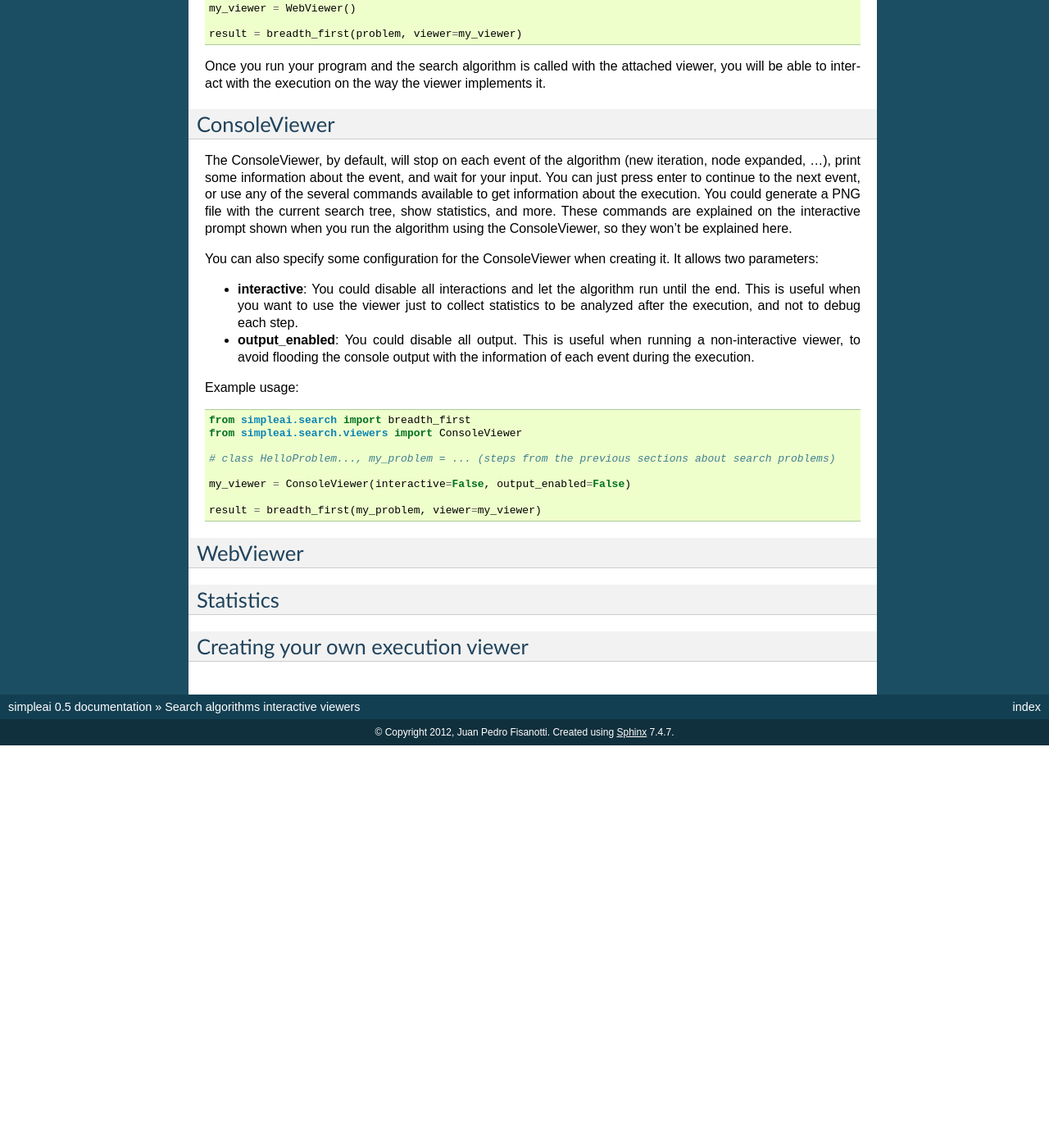
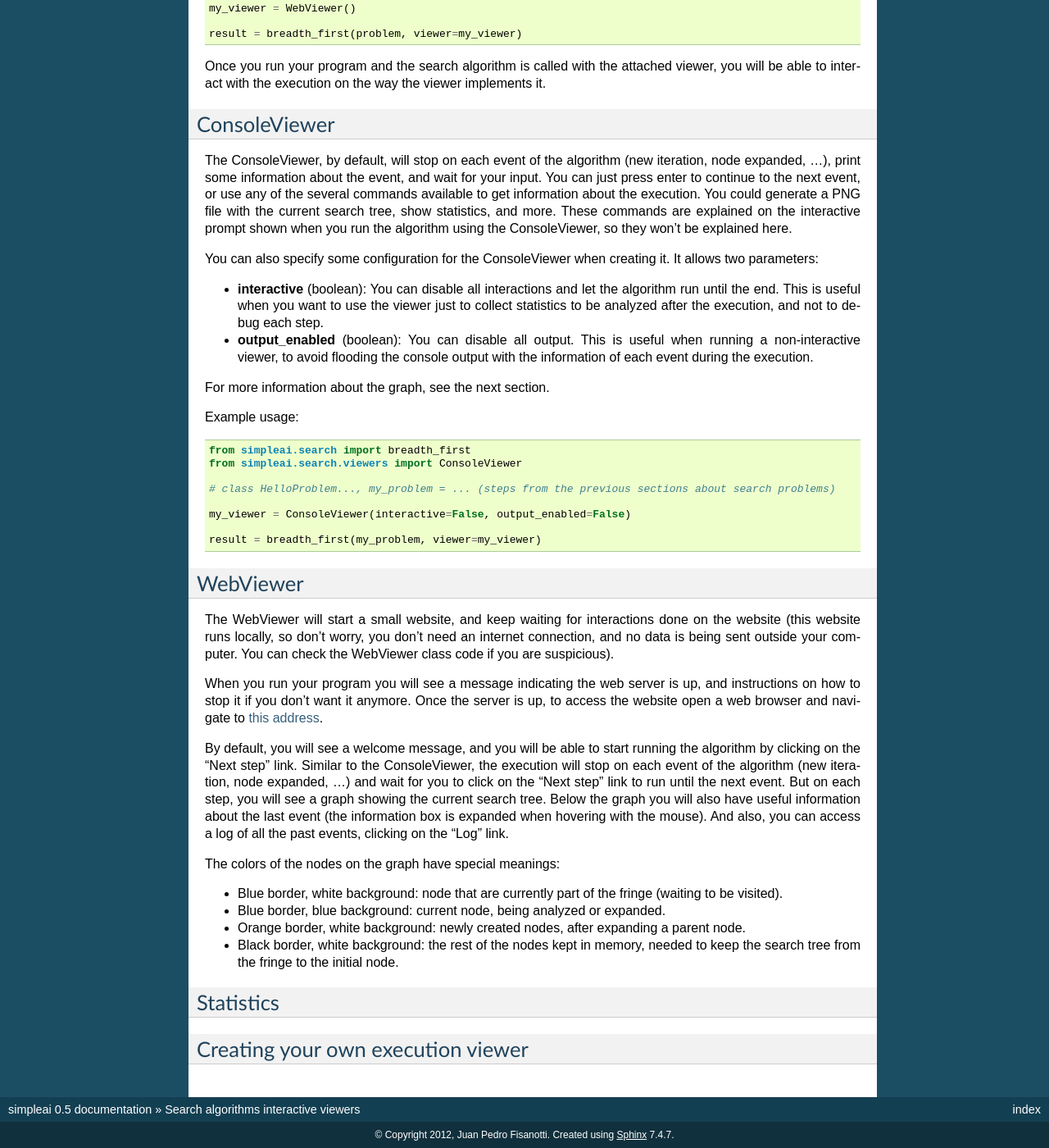
Before and after one commit to simpleai-team/simpleai, a Sphinx documentation site: the page built from docs/search_viewers.rst, in a window 1280 px wide and 1400 px high, scrolled down 696 px. Shown: the whole window at 82% size. Built offline with Sphinx 7.4.7, drawn with Linux system fonts in a browser that asks for light colours; before the commit the page ends 1605 px from its top, so only the background shows below that.

Commit message:
Doc about the WebViewer, and explicit parameters type on ConsoleViewer

```diff
--- a/docs/search_viewers.rst
+++ b/docs/search_viewers.rst
@@ -65,12 +65,14 @@ explained here.
 You can also specify some configuration for the ConsoleViewer when creating it.
 It allows two parameters:
 
-* **interactive**: You could disable all interactions and let the algorithm run
+* **interactive** (boolean): You can disable all interactions and let the algorithm run
   until the end. This is useful when you want to use the viewer just to collect
   statistics to be analyzed after the execution, and not to debug each step.
-* **output_enabled**: You could disable all output. This is useful when running
+* **output_enabled** (boolean): You can disable all output. This is useful when running
   a non-interactive viewer, to avoid flooding the console output with the
   information of each event during the execution.
+
+For more information about the graph, see the next section.
 
 Example usage:
 
@@ -89,6 +91,36 @@ Example usage:
 WebViewer
 ---------
 
+The WebViewer will start a small website, and keep waiting for interactions
+done on the website (this website runs locally, so don't worry, you don't need
+an internet connection, and no data is being sent outside your computer. You
+can check the WebViewer class code if you are suspicious).
+
+When you run your program you will see a message indicating the web server is
+up, and instructions on how to stop it if you don't want it anymore. Once the
+server is up, to access the website open a web browser and navigate to `this
+address <http://localhost:8000/>`_.
+
+By default, you will see a welcome message, and you will be able to start
+running the algorithm by clicking on the "Next step" link. Similar to the
+ConsoleViewer, the execution will stop on each event of the algorithm (new
+iteration, node expanded, ...) and wait for you to click on the "Next step"
+link to run until the next event.  But on each step, you will see a graph
+showing the current search tree. Below the graph you will also have useful
+information about the last event (the information box is expanded when hovering
+with the mouse). And also, you can access a log of all the past events,
+clicking on the "Log" link.
+
+The colors of the nodes on the graph have special meanings:
+
+* Blue border, white background: node that are currently part of the fringe
+  (waiting to be visited).
+* Blue border, blue background: current node, being analyzed or expanded.
+* Orange border, white background: newly created nodes, after expanding a
+  parent node.
+* Black border, white background: the rest of the nodes kept in memory, needed
+  to keep the search tree from the fringe to the initial node.
+
 Statistics
 ----------
 
```
